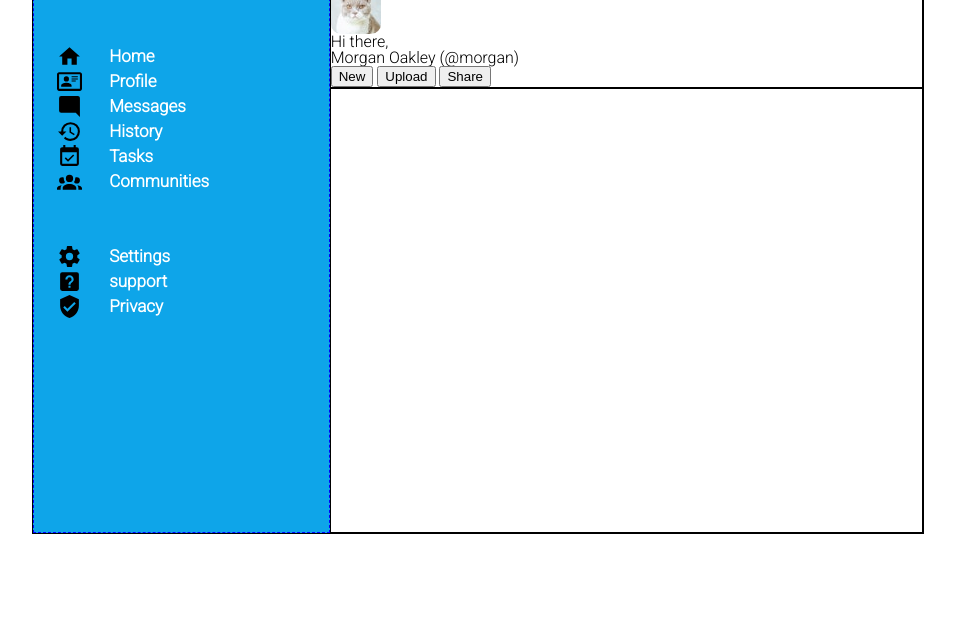
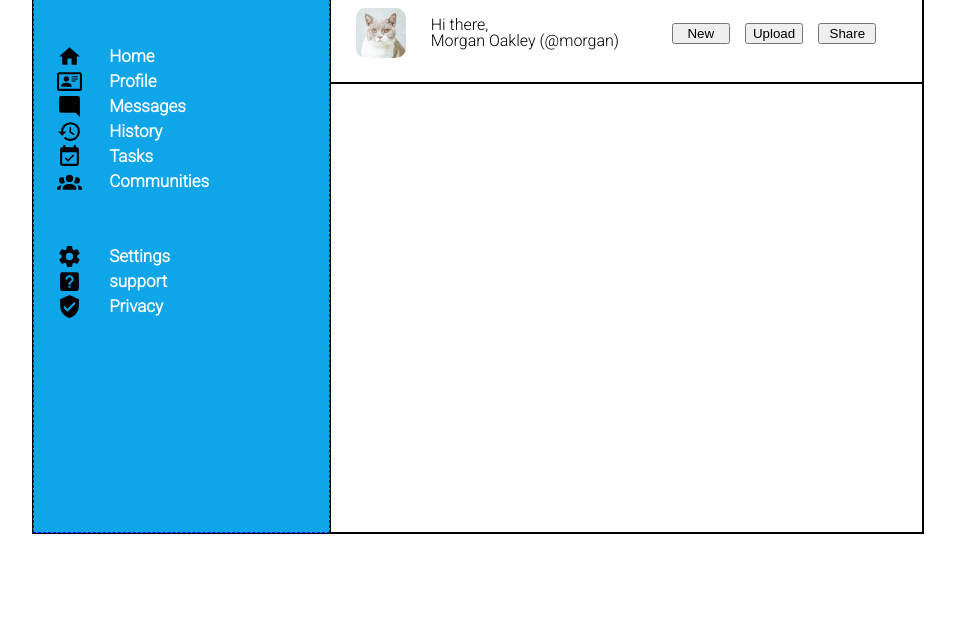
Before and after one commit to ealvara6/admin-dashboard, a plain HTML site: page index.html in a window 1280 px wide. Shown: the part 168-802 px from the top of the page, without its empty margins (162-1117 px from the left). Drawn offline with Linux system fonts and the light colour scheme.

Commit message:
Create grid structure for botton header

```diff
--- a/index.html
+++ b/index.html
@@ -75,8 +75,11 @@
                 </div>
             </div>
             <div class="bottom-header">
+                <div class="left-side">
                     <div class="profile-picture"></div>
                     <div class="hello-message">Hi there, <br><h1>Morgan Oakley (@morgan)</h1></div>
+                </div>
+                <div class="right-side">
                     <div class="create-buttons">
                         <button>New</button>
                         <button>Upload</button>
@@ -84,6 +87,7 @@
                     </div>
                 </div>
             </div>
+        </div>
         <div class="main-content"></div>
     </div>
 </body>
--- a/styles.css
+++ b/styles.css
@@ -217,3 +217,36 @@ body {
 .user-name {
     justify-self: left;
 }
+
+.bottom-header {
+    display: grid;
+    grid-template-columns: 1fr 1fr;
+    grid-template-rows: 1fr;
+    align-items: center;
+}
+
+.bottom-header .left-side {
+    display: grid;
+    grid-template-columns: 100px 1fr;
+    grid-template-rows: 1fr;
+}
+
+.bottom-header
+ .left-side .profile-picture {
+    justify-self: center;
+}
+
+.hello-message {
+    align-self: center;
+}
+
+.right-side{
+    justify-self: center;
+}
+
+.bottom-header .right-side .create-buttons {
+    display: grid;
+    grid-template-columns: 1fr 1fr 1fr;
+    grid-template-rows: 1fr;
+    gap: 15px;
+}
```
Lines whose indentation alone changed are shown as unchanged.
